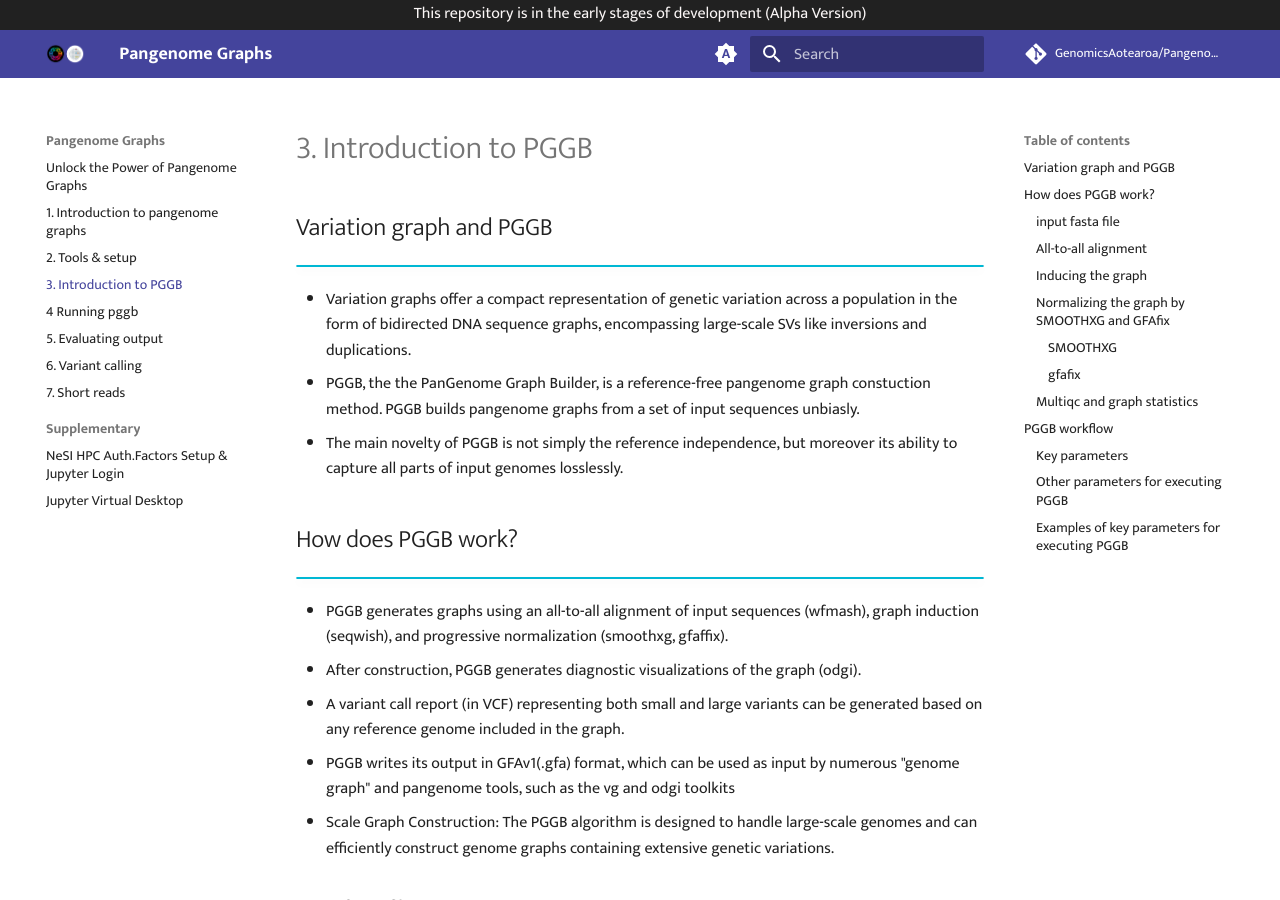
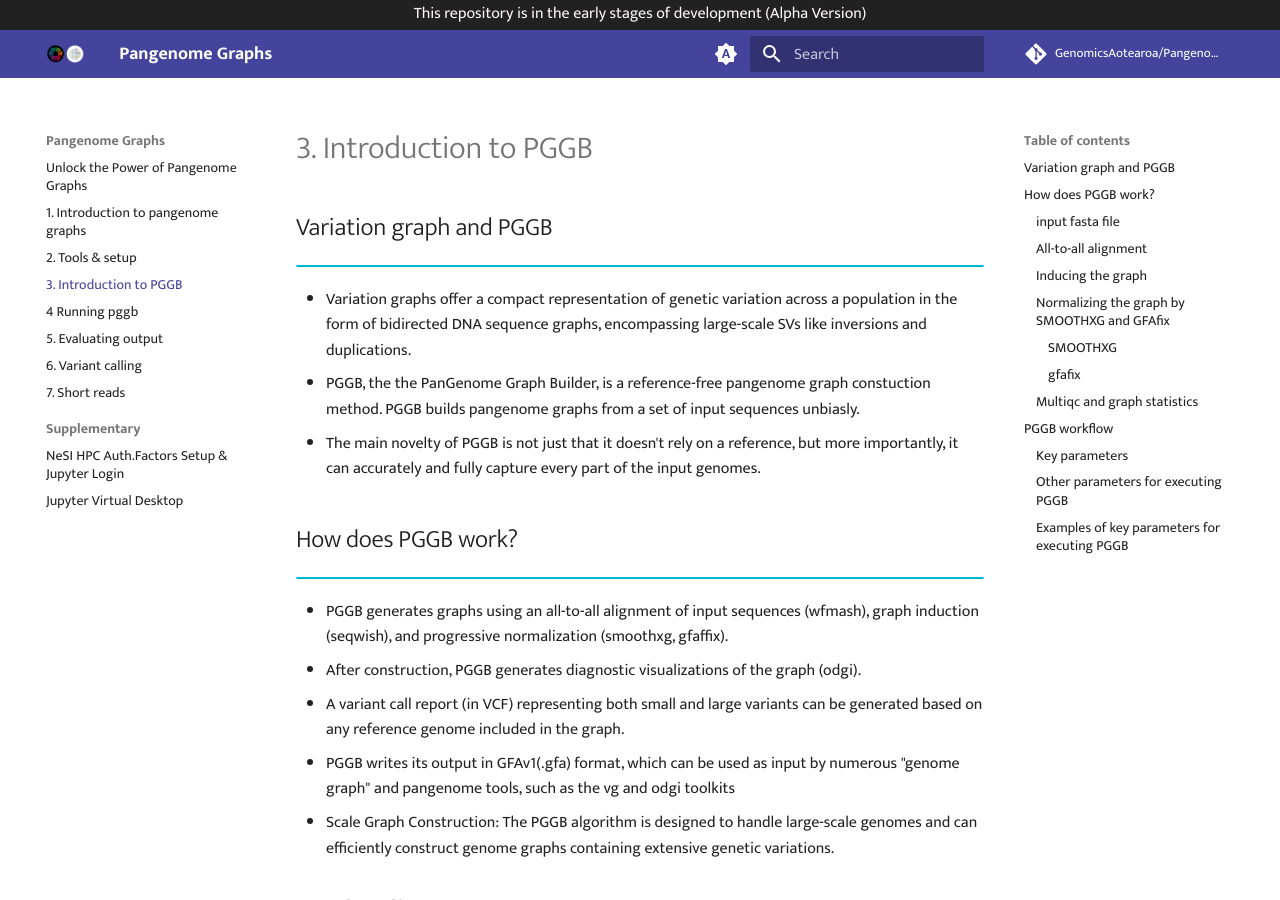
Before and after one commit to GenomicsAotearoa/Pangenome-Graphs-Workshop, an MkDocs documentation site: the page built from docs/3_Introduction_to_pggb.md, in a window 1280 px wide and 900 px high. Built offline with MkDocs 1.6.1 and Material for MkDocs 9.7.7, drawn with Linux system fonts in a browser that asks for light colours; comment, search, counter and statistics services are not loaded.

Commit message:
Update 3_Introduction_to_pggb.md

```diff
--- a/docs/3_Introduction_to_pggb.md
+++ b/docs/3_Introduction_to_pggb.md
@@ -5,7 +5,7 @@
 
 - Variation graphs offer a compact representation of genetic variation across a population in the form of bidirected DNA sequence graphs, encompassing large-scale SVs like inversions and duplications.
 - PGGB, the the PanGenome Graph Builder, is a reference-free pangenome graph constuction method. PGGB builds pangenome graphs from a set of input sequences unbiasly.
-- The main novelty of PGGB is not simply the reference independence, but moreover its ability to capture all parts of input genomes losslessly.
+- The main novelty of PGGB  is not just that it doesn't rely on a reference, but more importantly, it can accurately and fully capture every part of the input genomes.
 
 
 ## How does PGGB work?
```
